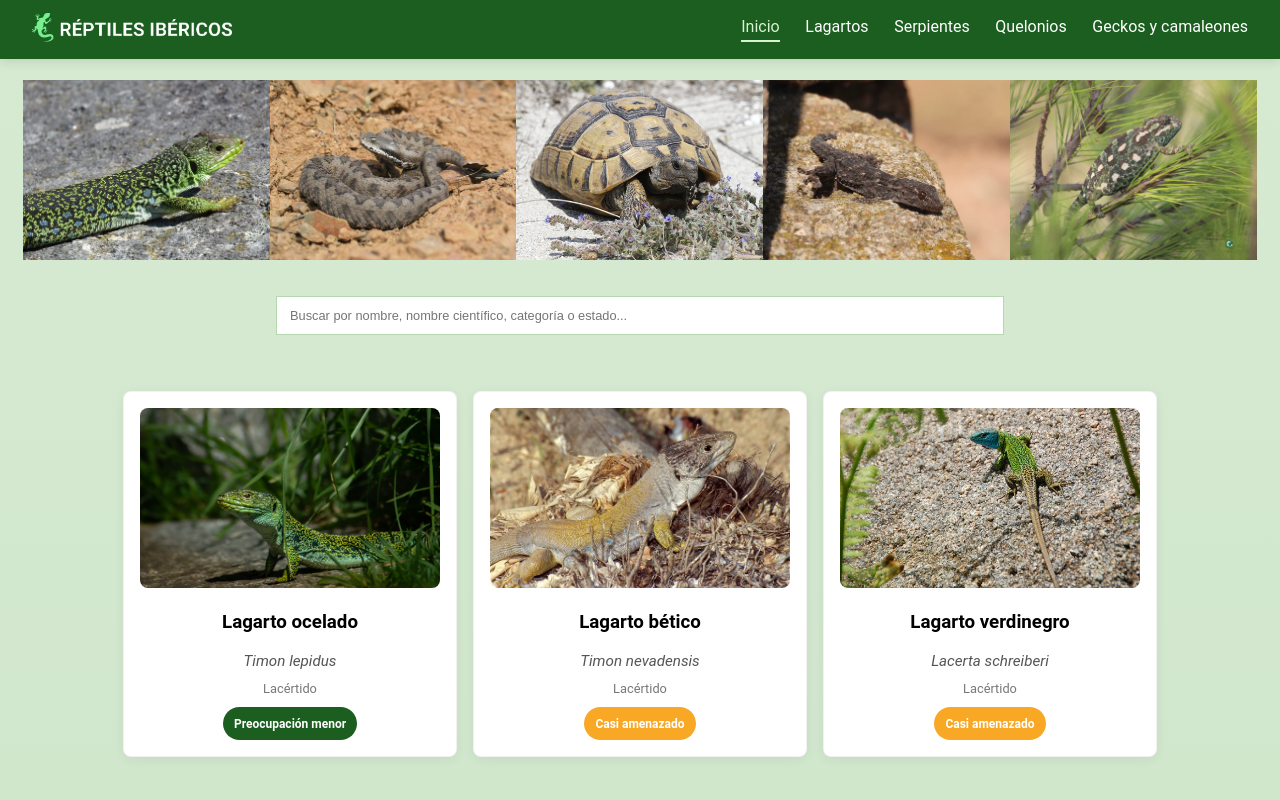
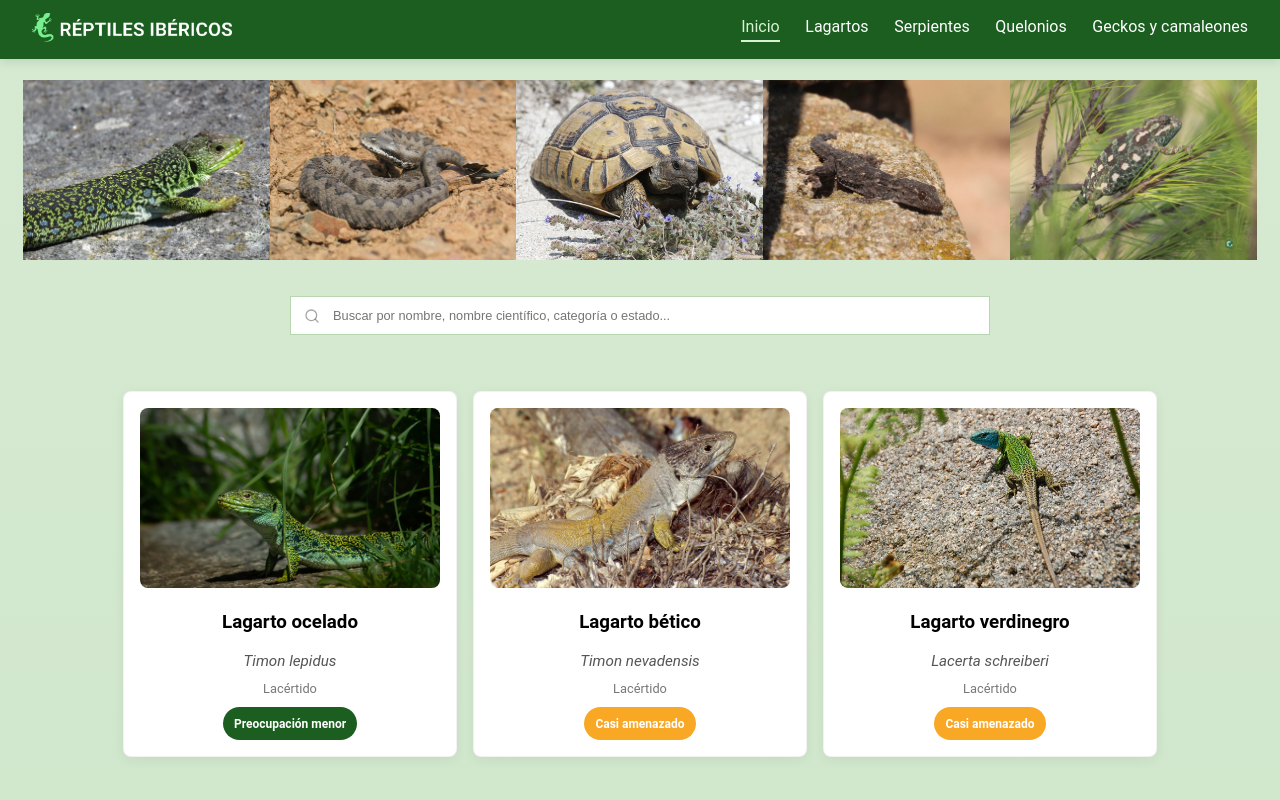
Before and after one commit to Keyrus-cyborg/iberian-reptiles, a React (Vite) app: page / in a window 1280 px wide. Shown: the top 800 px of the page. Built offline with nearby package versions, Linux system fonts and the light colour scheme.

Commit message:
style: añadir lupa al buscador

```diff
--- a/package.json
+++ b/package.json
@@ -12,6 +12,7 @@
   "dependencies": {
     "react": "^19.2.6",
     "react-dom": "^19.2.6",
+    "react-icons": "^5.7.0",
     "react-router-dom": "^7.18.1"
   },
   "devDependencies": {
--- a/src/App.css
+++ b/src/App.css
@@ -52,8 +52,8 @@ nav a:hover {
   gap: clamp(.8rem, 2vw, 2rem);
 }
 
-.menu a.active{
-    color:#d8f3d1;
+.menu a.active {
+  color: #d8f3d1;
   border-bottom: 2px solid #d8f3d1;
   padding-bottom: .25rem;
 }
@@ -82,8 +82,9 @@ nav a:hover {
 }
 
 .search-input {
-  width: min(700px, 90%);
-  padding: .7rem .8rem;
+  width: 100%;
+  box-sizing: border-box;
+  padding: .7rem .8rem .7rem 42px;
   border: 1px solid #b7d7b1;
   font-size: .8rem;
   outline: none;
@@ -92,6 +93,20 @@ nav a:hover {
 
 .search-input:focus {
   border-color: #1b5e20;
+}
+
+.search-wrapper {
+  position: relative;
+  width: min(700px, 90%);
+  max-width: 700px;
+}
+
+.search-icon {
+  position: absolute;
+  left: 14px;
+  top: 50%;
+  transform: translateY(-50%);
+  color: rgba(0, 0, 0, .35);
 }
 
 /* Cards */
@@ -153,7 +168,7 @@ nav a:hover {
 
 /* Details */
 
-.detail-page{
+.detail-page {
   max-width: 1200px;
   margin: 2rem auto;
   padding: 0 2rem;
@@ -176,7 +191,7 @@ nav a:hover {
 .detail-content h1 {
   margin-top: 0;
   margin-bottom: 1.8rem;
-  color:#144d18;
+  color: #144d18;
 }
 
 .detail-info p {
@@ -186,12 +201,12 @@ nav a:hover {
   gap: 1rem;
 }
 
-.detail-content strong{
+.detail-content strong {
   min-width: 180px;
-    color:#324b32
+  color: #324b32
 }
 
-.detail-status{
+.detail-status {
   margin-top: 1.4rem;
   display: flex;
   flex-direction: column;
@@ -199,7 +214,7 @@ nav a:hover {
   gap: .4rem;
 }
 
-.scientific-name-detail{
+.scientific-name-detail {
   font-style: italic;
   color: #555;
 }
@@ -215,26 +230,26 @@ nav a:hover {
   box-shadow: 0 8px 25px rgba(0, 0, 0, .15);
 }
 
-.detail-description{
+.detail-description {
   margin-top: 1.6rem;
   padding-top: 1.2rem;
-    border-top: 1px solid rgba(0,0,0,.12);
+  border-top: 1px solid rgba(0, 0, 0, .12);
 }
 
-.detail-description h2{
-    margin:0 0 .8rem;
-    font-size:1.2rem;
-    color:#1b5e20;
+.detail-description h2 {
+  margin: 0 0 .8rem;
+  font-size: 1.2rem;
+  color: #1b5e20;
 }
 
-.detail-description p{
-    margin:0;
-    line-height:1.7;
+.detail-description p {
+  margin: 0;
+  line-height: 1.7;
 }
 
 /* Back button */
 
-.back-button{
+.back-button {
   background: none;
   border: none;
 
@@ -248,7 +263,7 @@ nav a:hover {
   cursor: pointer;
 }
 
-.back-button:hover{
+.back-button:hover {
   text-decoration: underline;
 }
 
@@ -262,7 +277,7 @@ nav a:hover {
   font-weight: 600;
 }
 
-.card .status{
+.card .status {
   align-self: center;
 }
 
--- a/src/components/SearchBar.jsx
+++ b/src/components/SearchBar.jsx
@@ -1,12 +1,18 @@
+import { FiSearch } from "react-icons/fi";
+
 function SearchBar({ search, setSearch }){
     return (
-        <input
+        <div className="search-wrapper">
+            <FiSearch className="search-icon" />
+
+            <input
             className="search-input"
             type="text"
             placeholder="Buscar por nombre, nombre científico, categoría o estado..."
             value={search}
             onChange={(e) => setSearch(e.target.value)}
             />
+        </div>
     );
 }
 
```
Also changed, not shown: 1 other file (tests, documents, lock files or other folders). Lines whose indentation alone changed are shown as unchanged.
